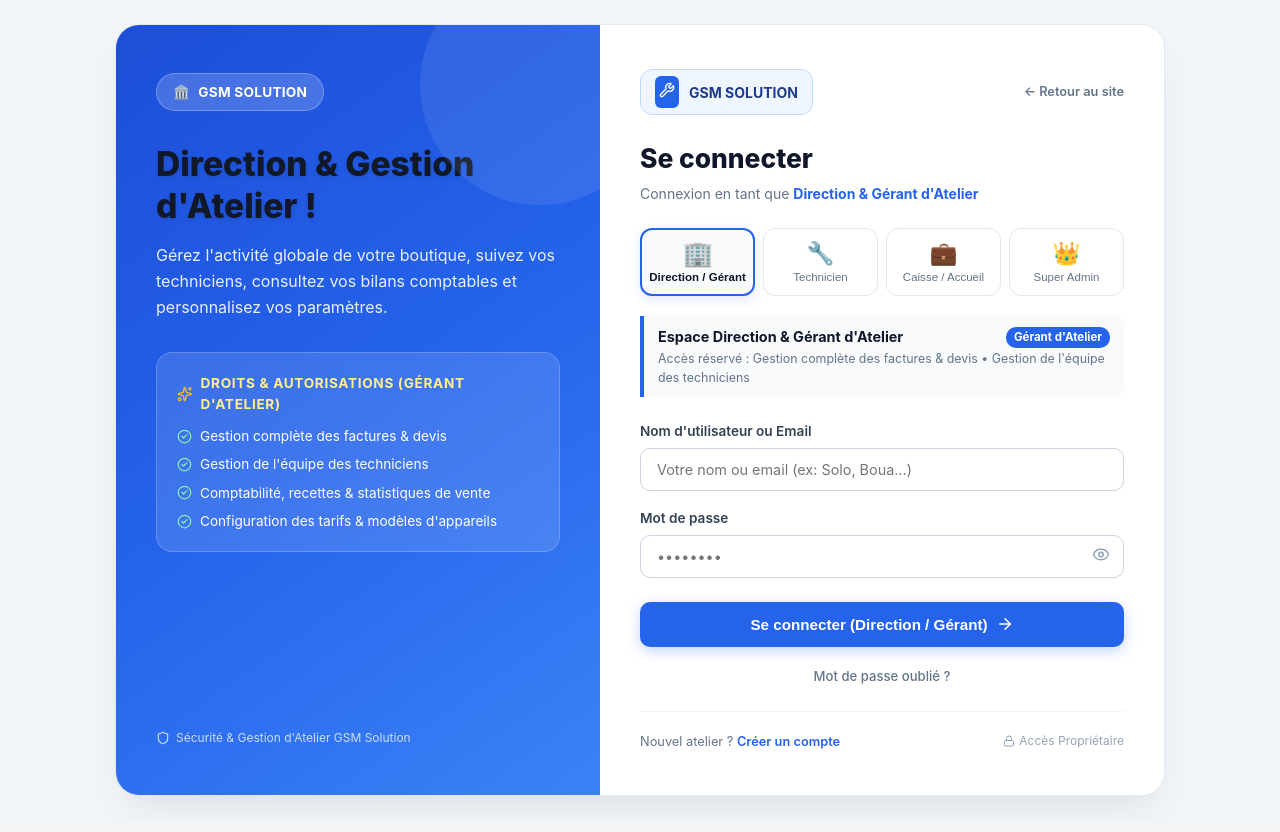
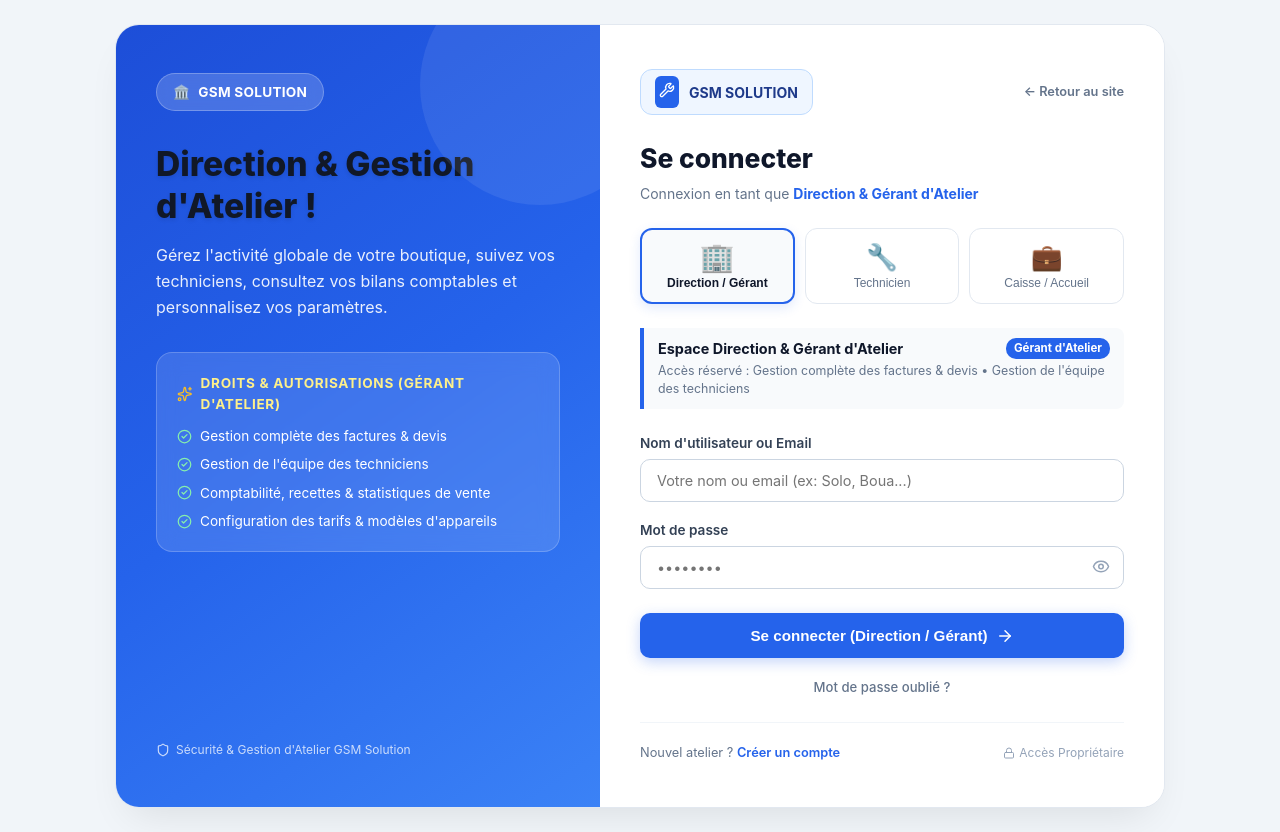
Before and after one commit to konedamaa1-os/GSM-Solution, a React (Vite) app: page /login in a window 1280 px wide. Built offline with nearby package versions, Linux system fonts and the light colour scheme.

Commit message:
style: supprimer le bloc acces rapide super-admin de la page de login

```diff
--- a/src/pages/Login.tsx
+++ b/src/pages/Login.tsx
@@ -7,7 +7,7 @@ import {
 } from 'lucide-react';
 import { useNavigate, Link } from 'react-router-dom';
 
-type RoleType = 'manager' | 'technician' | 'cashier' | 'superadmin';
+type RoleType = 'manager' | 'technician' | 'cashier';
 
 interface RoleConfig {
   id: RoleType;
@@ -77,24 +77,6 @@ const ROLES: RoleConfig[] = [
       'Enregistrement des paiements (Espèces, Mobile)',
       'Recherche rapide par numéro ou téléphone'
     ]
-  },
-  {
-    id: 'superadmin',
-    title: 'Super Administrateur',
-    shortLabel: 'Super Admin',
-    badgeLabel: 'Contrôle Global',
-    color: '#7c3aed',
-    icon: '👑',
-    heroTitle: 'Console Super Admin Globale !',
-    heroSubtitle: 'Supervision complète de l\'ensemble des ateliers, création d\'enseignes, attribution des sous-domaines et inspection des données.',
-    defaultEmail: 'konedamaa@gmail.com',
-    defaultPassword: '••••••••',
-    permissions: [
-      'Supervision multi-ateliers en temps réel',
-      'Création & suppression d\'ateliers clients',
-      'Attribution de domaines & URLs personnalisées',
-      'Gestion globale et réinitialisation des accès'
-    ]
   }
 ];
 
@@ -117,10 +99,6 @@ const Login = () => {
   const handleSelectRole = (roleId: RoleType) => {
     setSelectedRole(roleId);
     setError('');
-    if (roleId === 'superadmin') {
-      setEmail('konedamaa@gmail.com');
-      setPassword('Madouu1966@');
-    }
   };
 
   const handleLogin = async (e: React.FormEvent) => {
@@ -395,12 +373,12 @@ const Login = () => {
               Connexion en tant que <strong style={{ color: currentRoleConfig.color }}>{currentRoleConfig.title}</strong>
             </p>
 
-            {/* 4 ROLE SELECTOR BUTTON CARDS */}
+            {/* 3 ROLE SELECTOR BUTTON CARDS */}
             <div style={{
               display: 'grid',
-              gridTemplateColumns: 'repeat(4, 1fr)',
-              gap: '8px',
-              marginBottom: '1.25rem'
+              gridTemplateColumns: 'repeat(3, 1fr)',
+              gap: '10px',
+              marginBottom: '1.5rem'
             }}>
               {ROLES.map(role => {
                 const isSelected = selectedRole === role.id;
@@ -414,7 +392,7 @@ const Login = () => {
                       flexDirection: 'column',
                       alignItems: 'center',
                       justifyContent: 'center',
-                      padding: '10px 4px',
+                      padding: '12px 6px',
                       borderRadius: '12px',
                       border: isSelected ? `2px solid ${role.color}` : '1px solid #e2e8f0',
                       backgroundColor: isSelected ? '#f8fafc' : '#ffffff',
@@ -424,7 +402,7 @@ const Login = () => {
                     }}
                   >
                     <div style={{
-                      fontSize: '1.4rem',
+                      fontSize: '1.6rem',
                       marginBottom: '4px',
                       transform: isSelected ? 'scale(1.1)' : 'scale(1)',
                       transition: 'transform 0.2s'
@@ -432,7 +410,7 @@ const Login = () => {
                       {role.icon}
                     </div>
                     <span style={{
-                      fontSize: '0.72rem',
+                      fontSize: '0.75rem',
                       fontWeight: isSelected ? 700 : 500,
                       color: isSelected ? '#0f172a' : '#64748b',
                       textAlign: 'center',
@@ -444,55 +422,6 @@ const Login = () => {
                 );
               })}
             </div>
-
-            {/* SUPER ADMIN 1-CLICK INSTANT CONNECT BANNER */}
-            {selectedRole === 'superadmin' && (
-              <div style={{
-                background: 'linear-gradient(135deg, rgba(124, 58, 237, 0.12) 0%, rgba(79, 70, 229, 0.12) 100%)',
-                border: '1px solid rgba(124, 58, 237, 0.3)',
-                borderRadius: '12px',
-                padding: '12px',
-                marginBottom: '1.25rem',
-                display: 'flex',
-                alignItems: 'center',
-                justifyContent: 'space-between',
-                gap: '10px'
-              }}>
-                <div style={{ display: 'flex', alignItems: 'center', gap: '8px' }}>
-                  <div style={{ backgroundColor: '#7c3aed', color: '#fff', borderRadius: '8px', padding: '6px', display: 'flex' }}>
-                    <Shield size={16} />
-                  </div>
-                  <div>
-                    <div style={{ fontSize: '0.82rem', fontWeight: 700, color: '#5b21b6' }}>Accès Rapide Super Admin</div>
-                    <div style={{ fontSize: '0.74rem', color: '#6d28d9' }}>Compte : konedamaa@gmail.com</div>
-                  </div>
-                </div>
-                <button
-                  type="button"
-                  onClick={() => {
-                    forceLoginAsAdmin();
-                    navigate('/super-admin');
-                  }}
-                  style={{
-                    backgroundColor: '#7c3aed',
-                    color: '#ffffff',
-                    border: 'none',
-                    borderRadius: '8px',
-                    padding: '6px 12px',
-                    fontSize: '0.78rem',
-                    fontWeight: 700,
-                    cursor: 'pointer',
-                    display: 'flex',
-                    alignItems: 'center',
-                    gap: '4px',
-                    boxShadow: '0 2px 8px rgba(124, 58, 237, 0.35)'
-                  }}
-                >
-                  <span>1-Clic</span>
-                  <ArrowRight size={14} />
-                </button>
-              </div>
-            )}
 
             {/* CURRENT SELECTED ROLE BANNER (NO LEVEL TEXT) */}
             <div style={{
```
